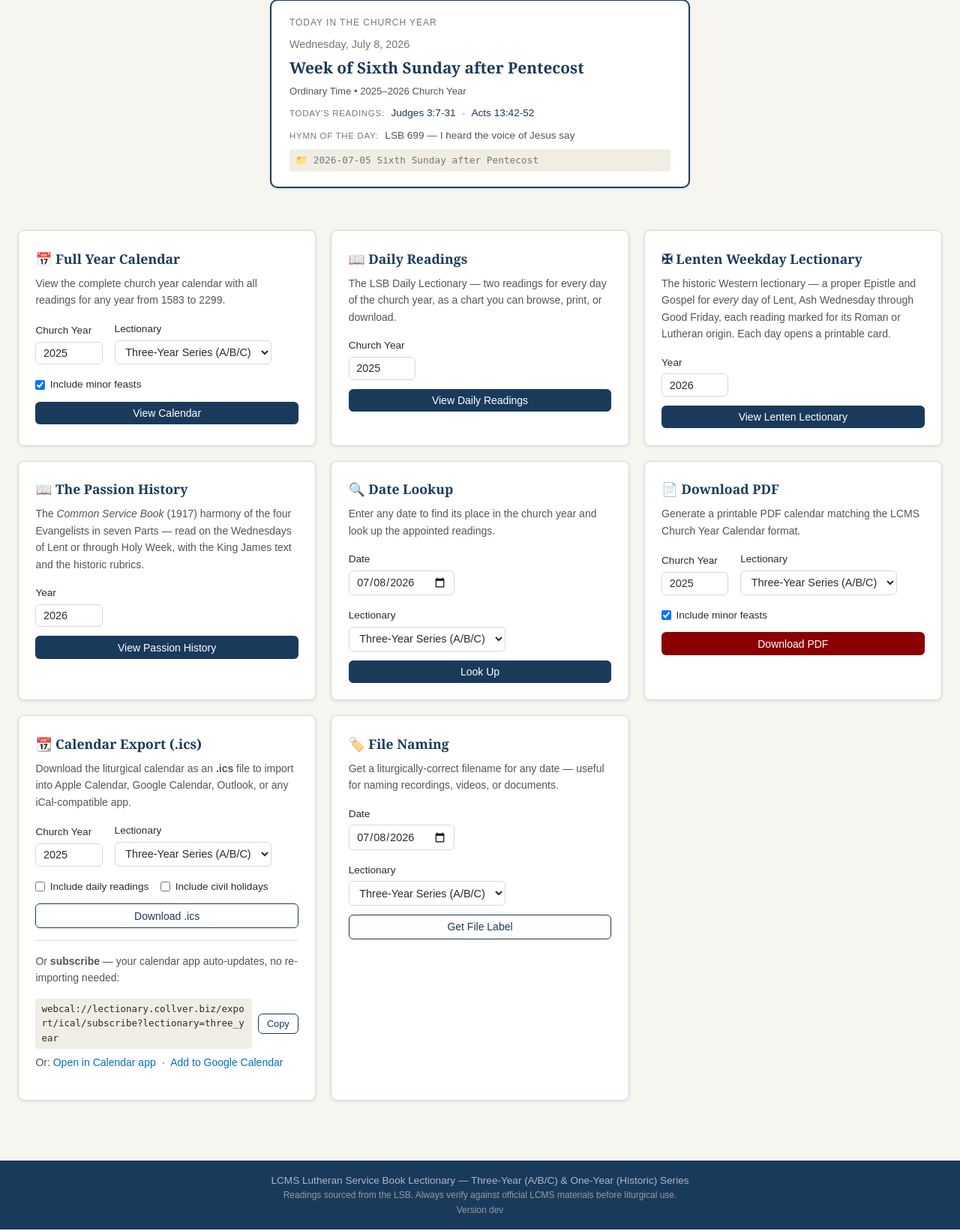
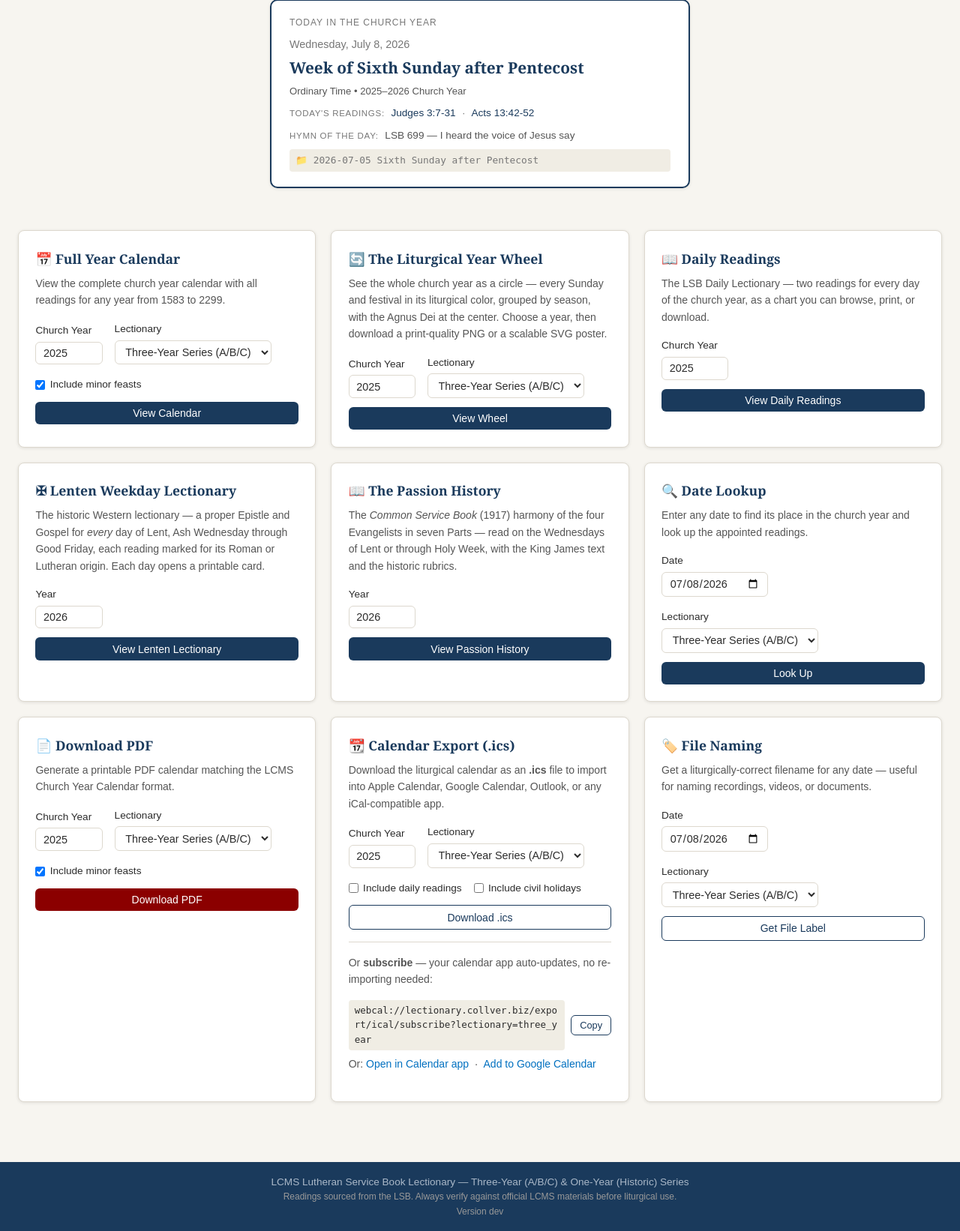
Before and after one commit to abc3-Mac/lutheran-lectionary, a Flask app: page / in a window 1280 px wide. Shown: the part 224-1866 px from the top of the page at 75% size. Run offline with Flask 3, Linux system fonts and the light colour scheme.

Commit message:
Add Liturgical Year Wheel card to the home page
A front-page card (with church-year + lectionary pickers) that links
straight to /wheel, so the year is chosen on the way in. Complements the
existing "Wheel" nav link.

Co-Authored-By: Claude Opus 4.8 <noreply@anthropic.com>

```diff
--- a/templates/index.html
+++ b/templates/index.html
@@ -59,6 +59,27 @@
         </label>
       </div>
       <button type="submit" class="btn">View Calendar</button>
+    </form>
+  </div>
+
+  <div class="card">
+    <h2>🔄 The Liturgical Year Wheel</h2>
+    <p>See the whole church year as a circle — every Sunday and festival in its liturgical color, grouped by season, with the Agnus Dei at the center. Choose a year, then download a print-quality PNG or a scalable SVG poster.</p>
+    <form action="/wheel" method="get" class="quick-form">
+      <div class="form-row">
+        <label>Church Year
+          <input type="number" name="year" value="{{ current_advent_year }}"
+                 min="{{ min_year }}" max="{{ max_year }}">
+        </label>
+        <label>Lectionary
+          <select name="lectionary">
+            {% for val, label in series_choices %}
+            <option value="{{ val }}">{{ label }}</option>
+            {% endfor %}
+          </select>
+        </label>
+      </div>
+      <button type="submit" class="btn">View Wheel</button>
     </form>
   </div>
 
```
